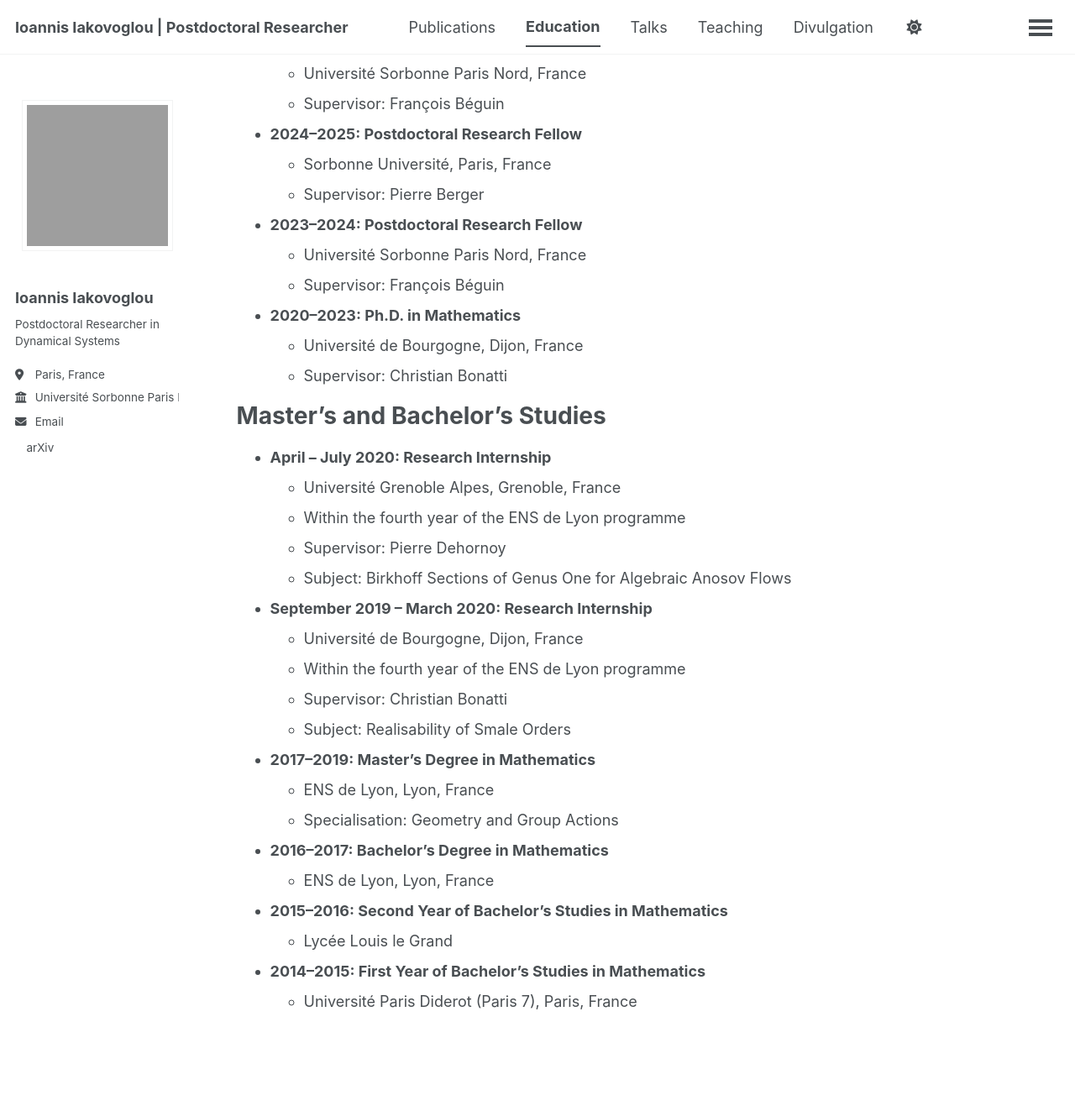
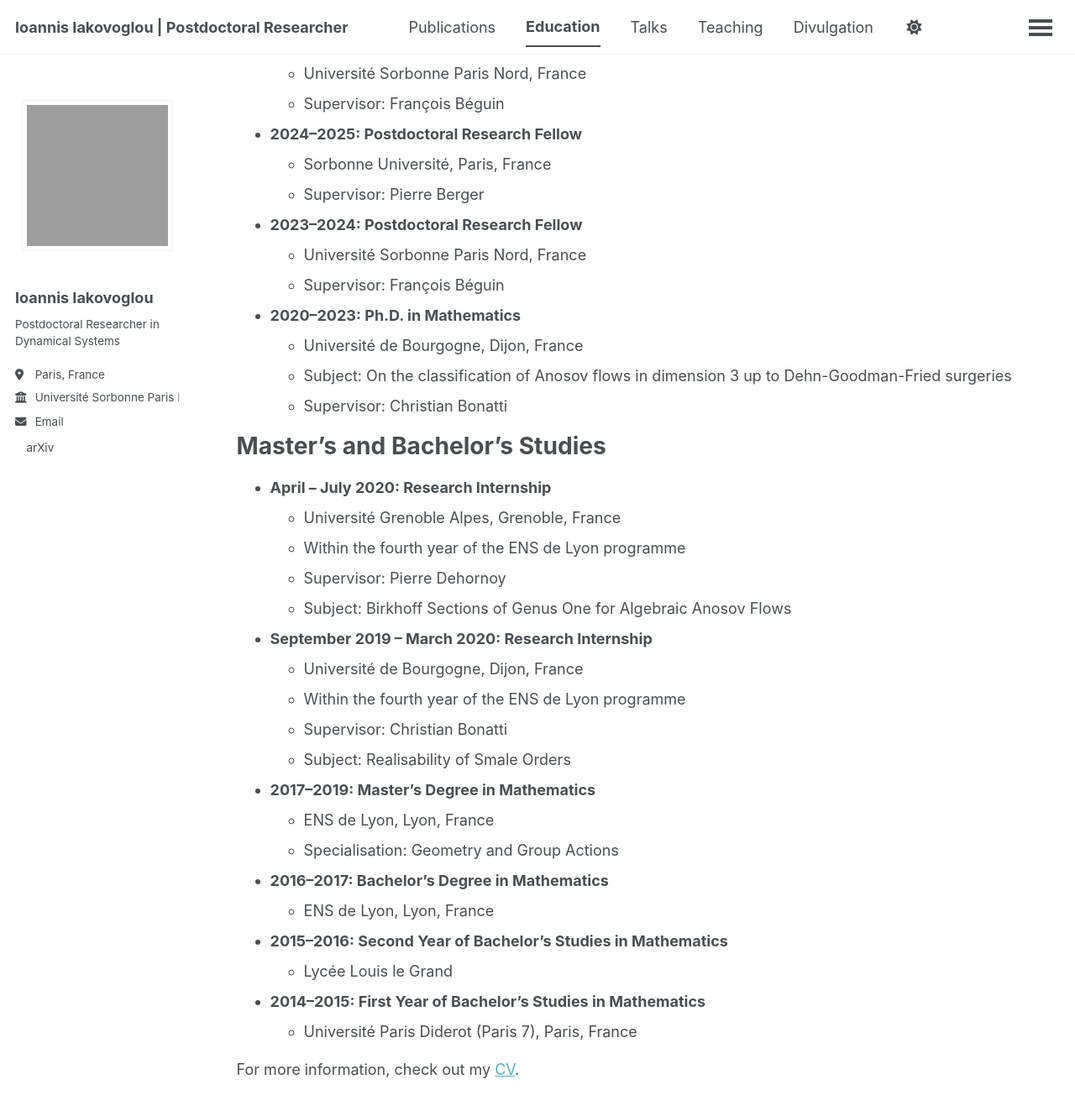
Before and after one commit to ioannisiakovoglou/ioannisiakovoglou.github.io, a Jekyll site: the page built from _pages/cv.md, in a window 1280 px wide and 1400 px high, scrolled down 157 px. Shown: the top 1323 px of the window at 84% size. Built offline with Jekyll 4.4.1, drawn with Linux system fonts in a browser that asks for light colours; a script bundle is joined from its source files by our own code; a style sheet for code colours, icons or effects is not loaded.

Commit message:
Update CV with Ph.D. subject and link
Added subject of Ph.D. thesis and CV link.

```diff
--- a/_pages/cv.md
+++ b/_pages/cv.md
@@ -26,6 +26,7 @@ Doctoral and Postdoctoral Studies
 
 * **2020–2023: Ph.D. in Mathematics**
   * Université de Bourgogne, Dijon, France
+  * Subject: On the classification of Anosov flows in dimension 3 up to Dehn-Goodman-Fried surgeries
   * Supervisor: Christian Bonatti
 
 Master's and Bachelor's Studies
@@ -55,3 +56,5 @@ Master's and Bachelor's Studies
 
 * **2014–2015: First Year of Bachelor's Studies in Mathematics**
   * Université Paris Diderot (Paris 7), Paris, France
+
+<p>For more information, check out my <a href="/files/CV.pdf">CV</a>.</p>
```
